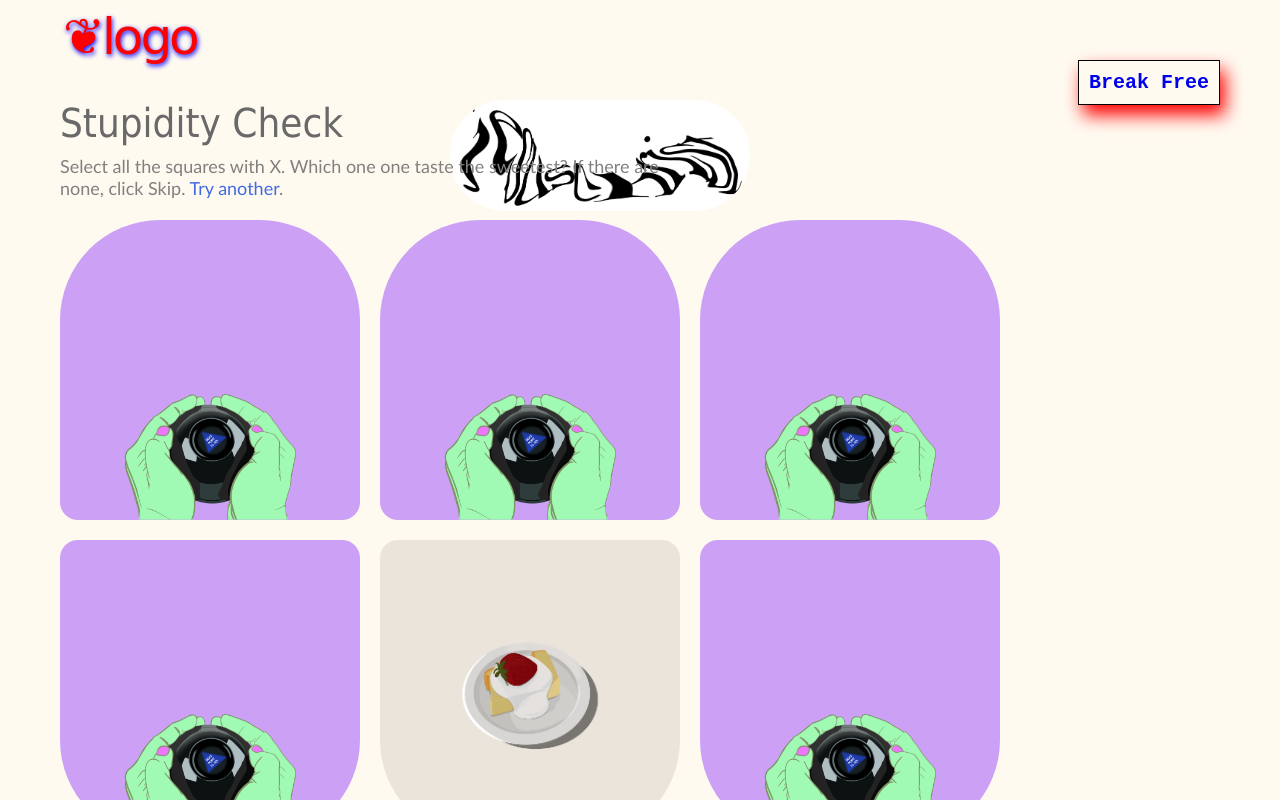
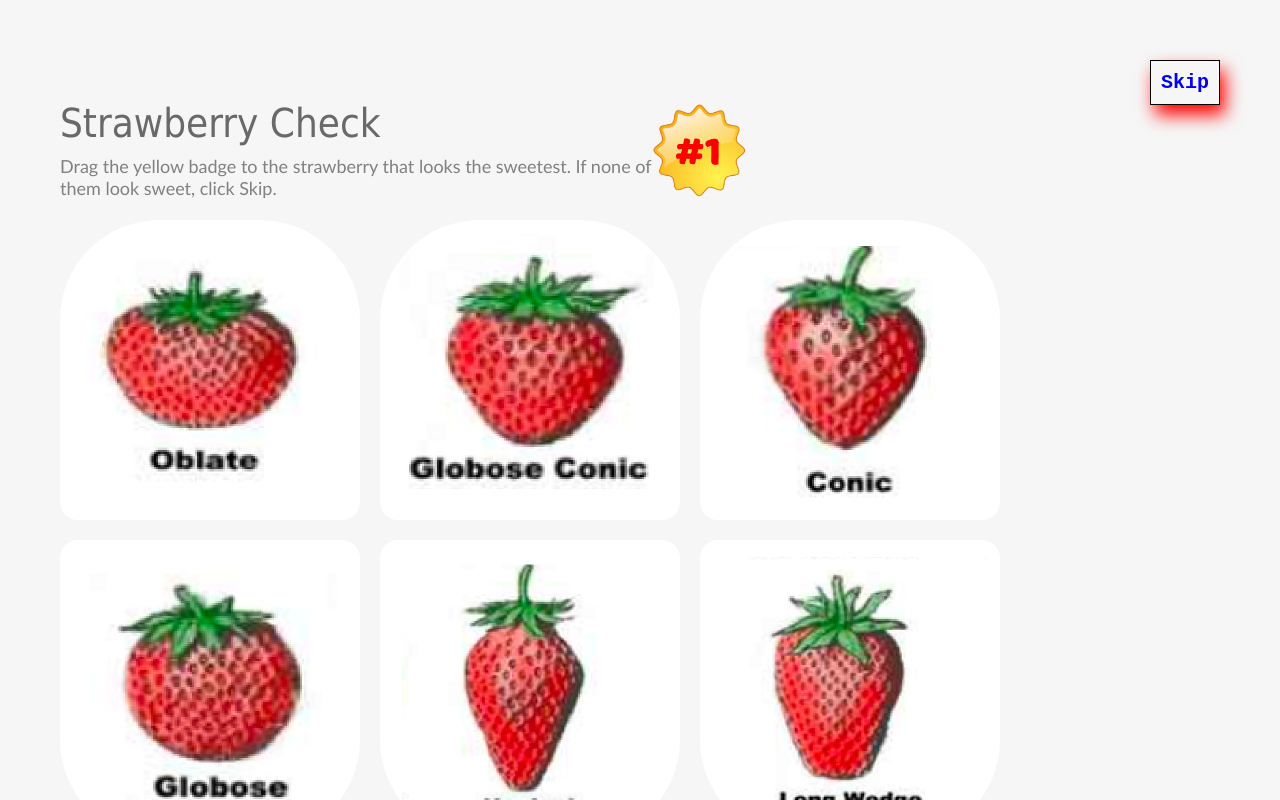
Before and after one commit to lolmycode/lolmycode.github.io, a plain HTML site: page three/laststraw.html in a window 1280 px wide. Drawn offline with nearby package versions, Linux system fonts and the light colour scheme; a web font is replaced by a local one.

Commit message:
big time changes

```diff
--- a/three/laststraw.html
+++ b/three/laststraw.html
@@ -1,19 +1,18 @@
 <!doctype html>
 <html>
   <head>
-    <title>Final Straw</title>
+    <title>Final Strawberry</title>
     <link rel="shortcut icon" href="favicon-tbd.png">
     <script src="https://ajax.googleapis.com/ajax/libs/jquery/2.1.4/jquery.min.js"></script>
       	<script src="https://ajax.googleapis.com/ajax/libs/jqueryui/1.11.4/jquery-ui.min.js"></script>
       	<script src="threejs.js"></script>
 
-        <link rel="preconnect" href="https://fonts.gstatic.com">
-<link href="https://fonts.googleapis.com/css2?family=UnifrakturMaguntia&display=swap" rel="stylesheet">
 
     <style>
       body {
       position: absolute;
-      background-color: FloralWhite;
+      /* background-color: FloralWhite; */
+      background-color: #F6F6F6;
       }
 
       #headline {
@@ -59,9 +58,10 @@
 
         #picdrag {
             position: fixed;
+            cursor: move;
             top: 100px;
             right: 530px;
-            width: 300px;
+            width: 100px;
             border-radius: 100px 100px 100px 100px;
           }
 
@@ -151,21 +151,22 @@
       </style>
   </head>
   <body>
-    <img id=squareone src="magic-ball.png">
-    <img id=squaretwo src="magic-ball.png">
-    <img id=squarethree src="magic-ball.png">
-    <img id=squarefour src="trial-pic.png">
+    <img id=squareone src="strawberries-pic-one.png">
+    <img id=squaretwo src="strawberries_pic-three.png">
+    <img id=squarethree src="strawberries-pic-two.png">
+    <img id=squarefour src="strawberries-pic-six.png">
 
-    <img id=lasttop src="magic-ball.png">
-    <img id=lastbottom src="magic-ball.png">
+    <img id=lasttop src="strawberries-pic-seven.png">
+    <img id=lastbottom src="strawberries-pic-five.png">
 
-    <img id=picdrag src="captcha.png">
-    <div id=headline>Stupidity Check</div>
-    <div id=bodycopy>Select all the squares with X. Which one one taste the sweetest? If there are none, click Skip. <span id=bluecopy>Try another</span>.</div>
-    <div id=funfont>❦logo</div>
+    <!-- Strawberry images from: https://fruitguys.com/2011/05/a-berry-by-any-other-name/ -->
+
+    <img id=picdrag src="numberone.png">
+    <div id=headline>Strawberry Check</div>
+    <div id=bodycopy>Drag the yellow badge to the strawberry that looks the sweetest. If none of them look sweet, click Skip.</div>
 
     <a href="index.html">
-    <div id=button>Break Free</div>
+    <div id=button>Skip</div>
     </a>
 
 
--- a/three/threejs.js
+++ b/three/threejs.js
@@ -1,6 +1,6 @@
 $(document).ready(function() {
 
-  alert("You regret that thing from yesterday, don't you?");
+  alert("hi.");
 
   $("#picdrag").draggable();
 
```
Also changed, not shown: three/index.html (+1 -1 lines), three/threepointone.html (+8 -4 lines), three/capital-gif.gif (added), three/frantic-gif.gif (added), three/frantic-static-trans.png (added), three/frantic-static.png (added), three/frantic-two.gif (added), three/numberone.png (added), three/strawberries-pic-five.png (added), three/strawberries-pic-one.png (added), three/strawberries-pic-seven.png (added), three/strawberries-pic-six.png (added), three/strawberries-pic-two.png (added), three/strawberries_pic-four.png (added), 1 more files.
